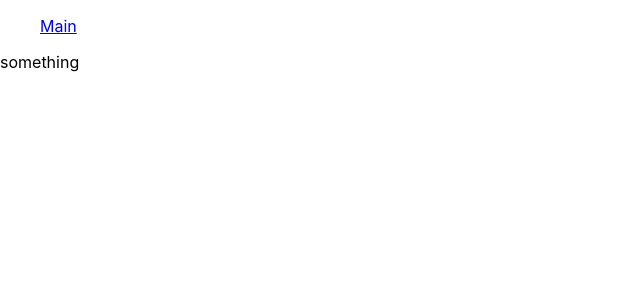
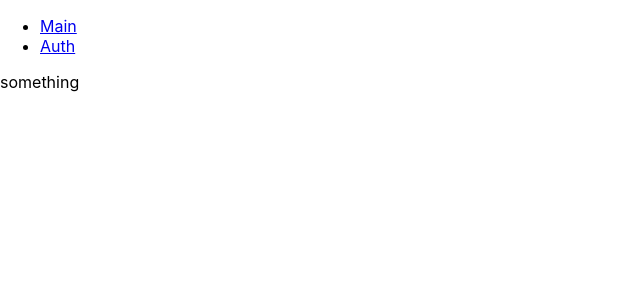
Before and after one commit to DeNX17/taskmanagement, a React (Create React App) app in the folder client/: page / in a window 1280 px wide. Shown: the top 300 px of the page, without its empty margins (0-640 px from the left). Built offline with nearby package versions, Linux system fonts and the light colour scheme.

Commit message:
add auth page

```diff
--- a/client/src/app.tsx
+++ b/client/src/app.tsx
@@ -4,14 +4,16 @@ import {
   Route,
 } from "react-router-dom";
 import { MainPage } from './main/main.page';
-import { root } from './common/routes';
+import { root, auth } from './common/routes';
 import { Navigation } from './ui/navigation';
+import { AuthPage } from './auth/auth.page';
 
 export const App = (): ReactElement => (
   <Fragment>
     <Navigation />
     <Switch>
       <Route path={root} exact component={MainPage} />
+      <Route path={auth} exact component={AuthPage} />
     </Switch>
   </Fragment>
 )
--- /dev/null
+++ b/client/src/auth/auth.page.tsx
@@ -0,0 +1,13 @@
+import React, { ReactElement } from 'react'
+
+interface Props {
+
+}
+
+export const AuthPage = ({ }: Props): ReactElement => {
+  return (
+    <div>
+      auth
+    </div>
+  )
+}
--- a/client/src/common/routes.ts
+++ b/client/src/common/routes.ts
@@ -1 +1,2 @@
 export const root = "/"
+export const auth = "/auth"
--- a/client/src/ui/navigation.tsx
+++ b/client/src/ui/navigation.tsx
@@ -2,13 +2,26 @@ import React, { ReactElement } from 'react'
 import {
   Link
 } from "react-router-dom";
-import { root } from '../common/routes';
+import { root, auth } from '../common/routes';
 
+const items = [
+  {
+    name: "Main",
+    path: root
+  },
+  {
+    name: "Auth",
+    path: auth,
+  }
+]
 
 export const Navigation = (): ReactElement => (
-  <div>
-    <ul>
-      <Link to={root}>Main</Link>
-    </ul>
-  </div>
+  <ul>
+    {items.map((item): ReactElement =>
+      <li>
+        <Link to={item.path}>
+          {item.name}
+        </Link>
+      </li>)}
+  </ul>
 )
```
